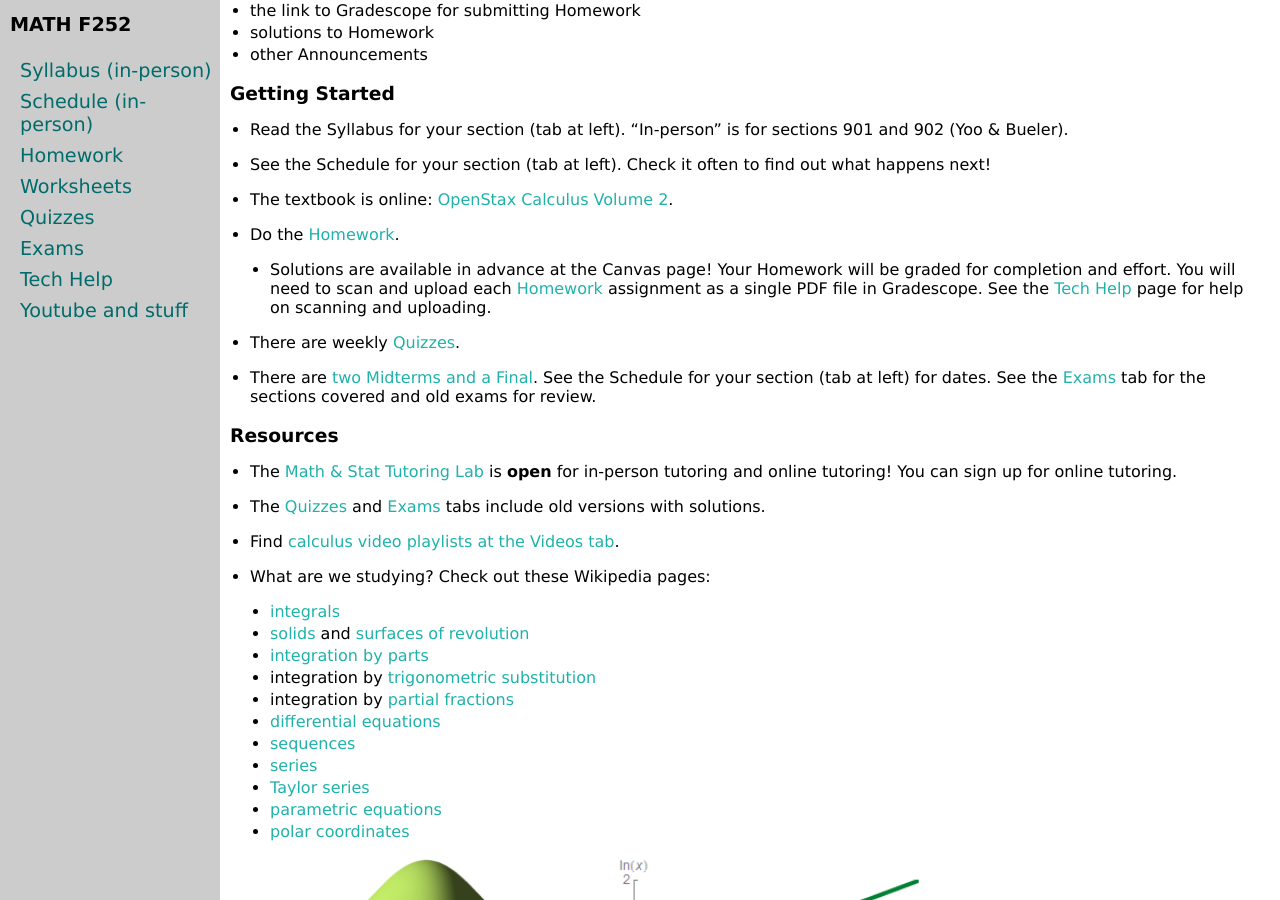
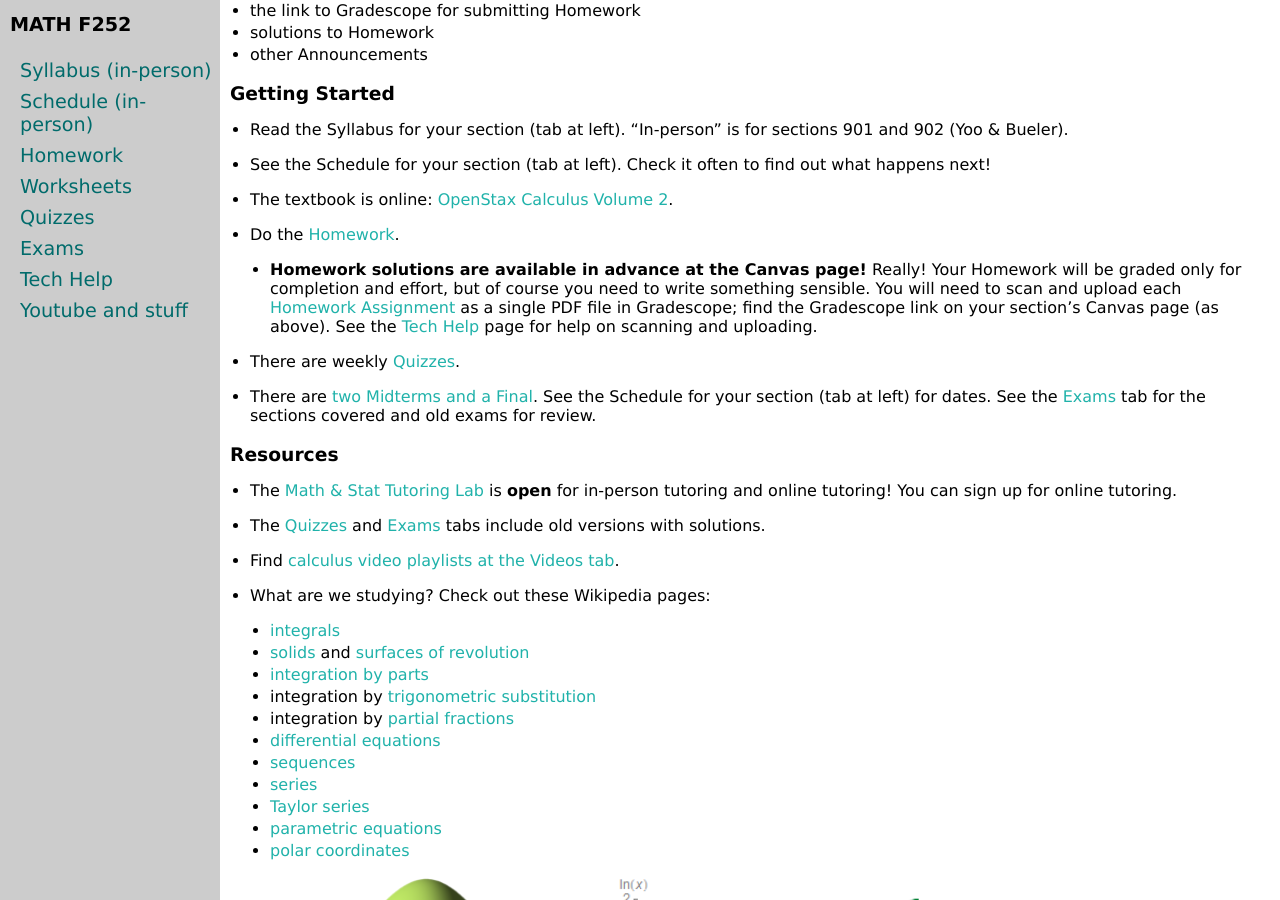
Before and after one commit to uaf-math/calc2, a Jekyll site: the page built from index.md, in a window 1280 px wide and 900 px high, scrolled down 571 px. Built offline with Jekyll 4.4.1, drawn with Linux system fonts in a browser that asks for light colours.

Commit message:
emphasize way homework is handled

```diff
--- a/index.md
+++ b/index.md
@@ -42,7 +42,7 @@ to see
 
 * Do the [Homework](homework.html).
 
-  * Solutions are available in advance at the Canvas page!  Your Homework will be graded for completion and effort.  You will need to scan and upload each [Homework](homework.html) assignment as a single PDF file in Gradescope.  See the [Tech Help](techHelp.html) page for help on scanning and uploading.
+  * **Homework solutions are available in advance at the Canvas page!**  Really!  Your Homework will be graded only for completion and effort, but of course you need to write something sensible.  You will need to scan and upload each [Homework Assignment](homework.html) as a single PDF file in Gradescope; find the Gradescope link on your section's Canvas page (as above).  See the [Tech Help](techHelp.html) page for help on scanning and uploading.
 
 * There are weekly [Quizzes](quizzes.html).
 
```
